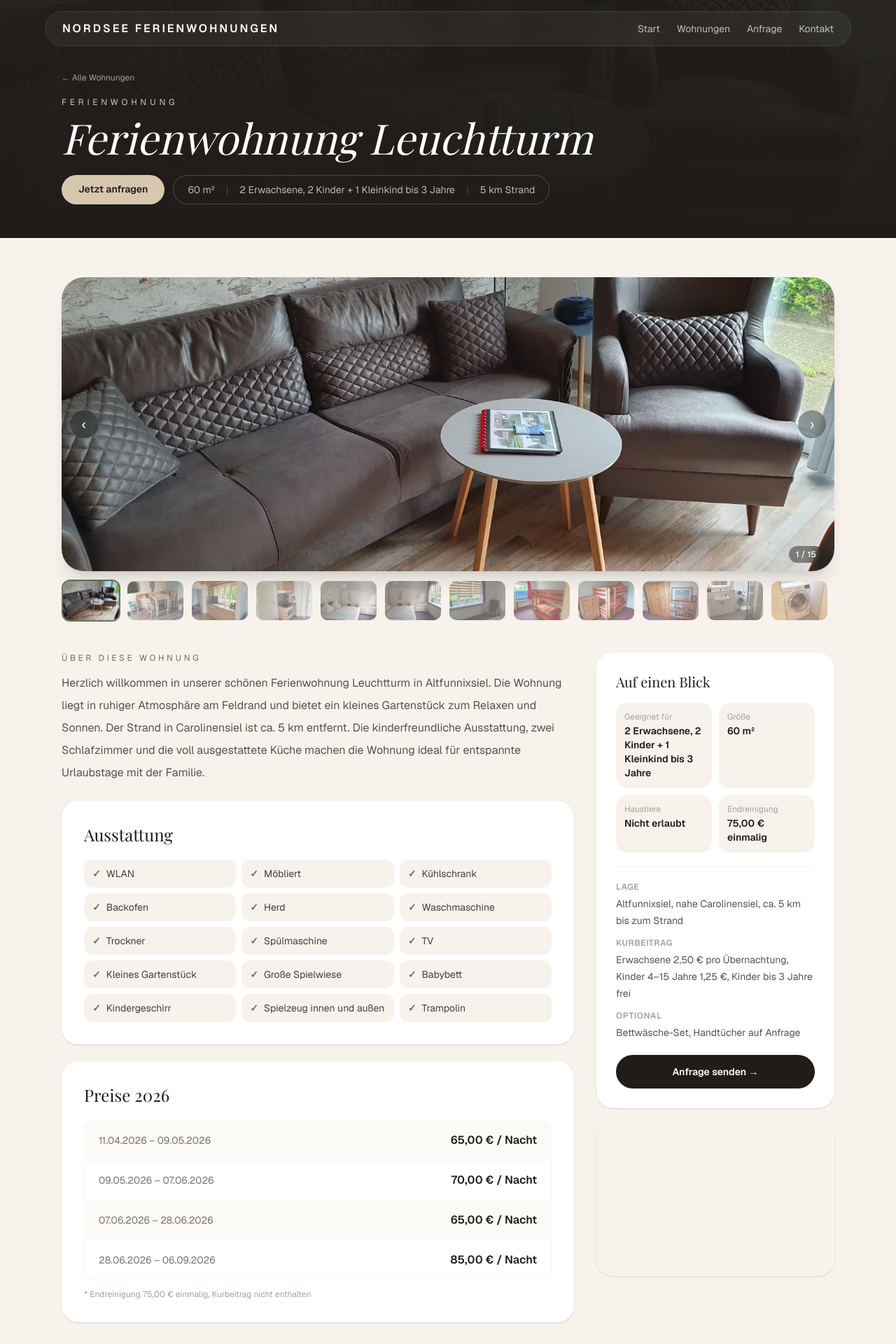
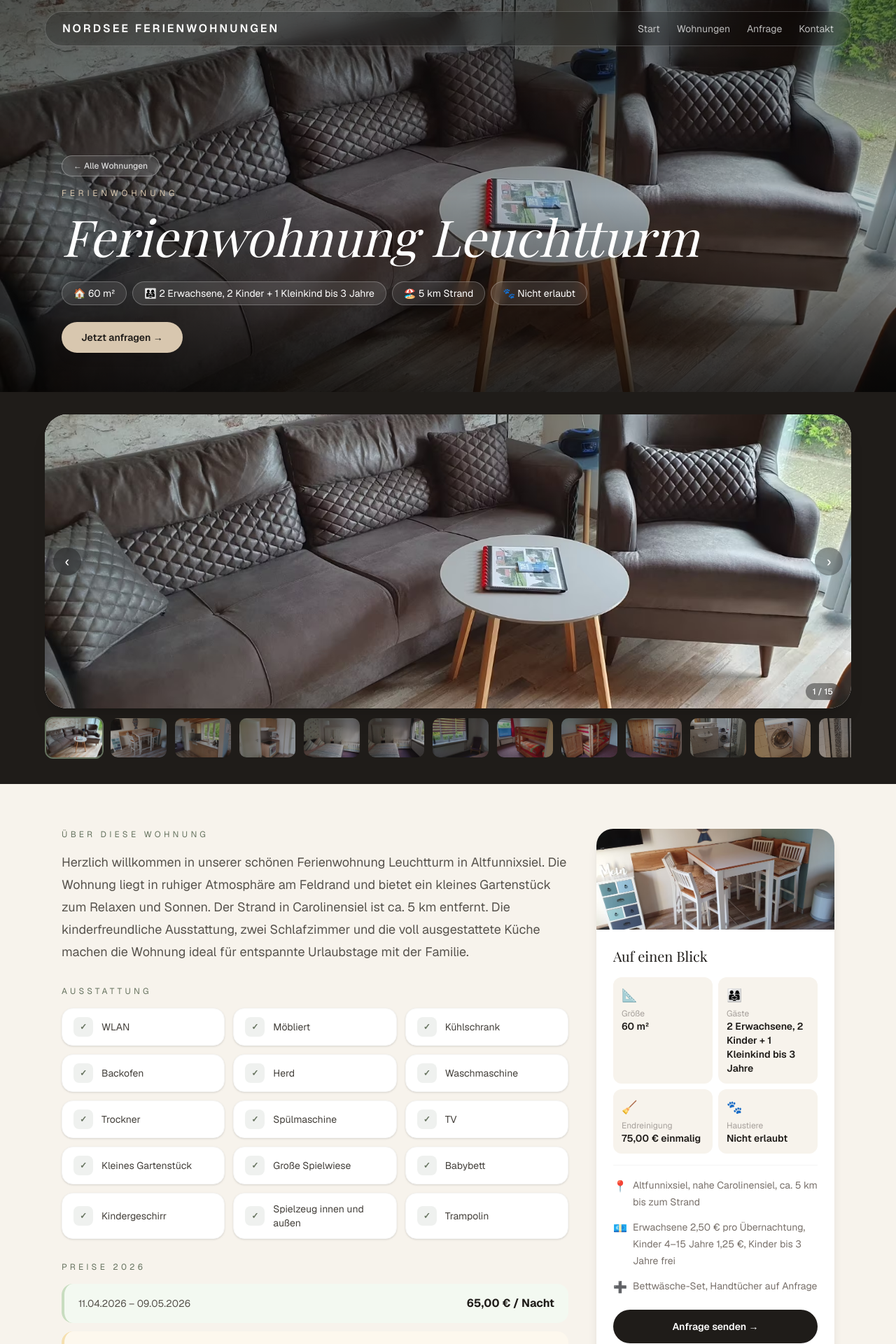
Before and after one commit to eileenbe09/ferienwohnung-nordsee, a Next.js app: page /wohnungen/leuchtturm in a window 1280 px wide. Shown: the top 1920 px of the page at 70% size. Built offline with nearby package versions, Linux system fonts and the light colour scheme; no server answers; the database is empty; grey boxes are pictures that could not be loaded; a web font is replaced by a local one.

Commit message:
Redesign apartment detail page: fullscreen hero, visual price cards, photo sidebar

```diff
--- a/app/wohnungen/[slug]/page.tsx
+++ b/app/wohnungen/[slug]/page.tsx
@@ -11,17 +11,14 @@ type PageProps = { params: Promise<{ slug: string }> };
 export default async function ApartmentDetailPage({ params }: PageProps) {
   const { slug } = await params;
 
-  // Statischer Fallback
   const staticApt = staticApartments.find((a) => a.slug === slug);
 
-  // Supabase-Daten versuchen
   const { data: apartment } = await supabase
     .from("apartments")
     .select("*")
     .eq("slug", slug)
     .single();
 
-  // Weder Supabase noch statisch → 404
   if (!apartment && !staticApt) notFound();
 
   const { data: dbImages } = await supabase
@@ -42,7 +39,6 @@ export default async function ApartmentDetailPage({ params }: PageProps) {
     .eq("apartment_id", apartment?.id ?? 0)
     .order("start_date", { ascending: true });
 
-  // Bilder: DB → lokale Gallery → lokales einzelnes Bild
   const galleryImages =
     dbImages && dbImages.length > 0
       ? dbImages.map((i) => i.image_url)
@@ -52,13 +48,11 @@ export default async function ApartmentDetailPage({ params }: PageProps) {
       ? [staticApt.image]
       : ["/images/hero1.avif"];
 
-  // Features: DB → statisch
   const features =
     dbFeatures && dbFeatures.length > 0
       ? dbFeatures.map((f) => ({ id: f.id, label: f.label }))
       : (staticApt?.features ?? []).map((label, i) => ({ id: i, label }));
 
-  // Preise: DB → statisch
   const prices =
     dbPrices && dbPrices.length > 0
       ? dbPrices
@@ -71,7 +65,6 @@ export default async function ApartmentDetailPage({ params }: PageProps) {
           price: p.price,
         }));
 
-  // Felder: DB > statisch
   const name = apartment?.name ?? staticApt?.name ?? "";
   const description = apartment?.description ?? staticApt?.description ?? "";
   const guests = apartment?.guests ?? staticApt?.guests ?? "";
@@ -86,166 +79,246 @@ export default async function ApartmentDetailPage({ params }: PageProps) {
     return new Intl.DateTimeFormat("de-DE").format(new Date(dateString));
   }
 
+  const highlights = [
+    { icon: "🏠", label: `${size} m²` },
+    { icon: "👨‍👩‍👧", label: guests },
+    { icon: "🏖️", label: "5 km Strand" },
+    { icon: "🐾", label: pets },
+  ];
+
   return (
     <>
-      {/* HEADER */}
-      <div className="relative overflow-hidden bg-[#1f1c19] text-white">
+      {/* ── FULLSCREEN HERO ─────────────────────────────────── */}
+      <div className="relative h-[70vh] min-h-[500px] overflow-hidden text-white">
         <div
-          className="absolute inset-0 bg-cover bg-center opacity-30"
+          className="absolute inset-0 bg-cover bg-center transition-transform duration-[8s] hover:scale-105"
           style={{ backgroundImage: `url('${galleryImages[0]}')` }}
         />
-        <div className="absolute inset-0 bg-gradient-to-b from-[#1f1c19]/80 to-[#1f1c19]" />
-        <div className="relative z-10">
-          <Navbar dark />
-          <div className="mx-auto max-w-6xl px-4 pb-12 pt-6 sm:px-6 sm:pt-8">
-            <Link href="/wohnungen" className="inline-flex items-center gap-1 text-xs text-stone-400 transition hover:text-white">
+        {/* Dunkler Verlauf von unten */}
+        <div className="absolute inset-0 bg-gradient-to-t from-black/80 via-black/20 to-black/50" />
+
+        <div className="relative z-10 flex h-full flex-col justify-between">
+          <Navbar transparent />
+
+          {/* Titel unten links */}
+          <div className="mx-auto w-full max-w-6xl px-4 pb-10 sm:px-6 sm:pb-14">
+            <Link
+              href="/wohnungen"
+              className="mb-4 inline-flex items-center gap-1.5 rounded-full border border-white/30 bg-white/10 px-4 py-1.5 text-xs font-medium text-white/80 backdrop-blur-sm transition hover:bg-white/20"
+            >
               ← Alle Wohnungen
             </Link>
-            <p className="mt-4 text-xs uppercase tracking-[0.4em] text-[#d8c7af]">Ferienwohnung</p>
-            <h1 className="mt-3 font-serif text-4xl italic sm:text-5xl lg:text-6xl">{name}</h1>
-            <div className="mt-6 flex flex-wrap gap-3">
-              <Link href="/anfrage"
-                className="rounded-full bg-[#d8c7af] px-6 py-2.5 text-sm font-semibold text-[#1f1c19] transition hover:bg-white">
-                Jetzt anfragen
+            <p className="text-xs uppercase tracking-[0.4em] text-[#d8c7af]">Ferienwohnung</p>
+            <h1 className="mt-2 font-serif text-5xl italic leading-tight sm:text-6xl lg:text-7xl">
+              {name}
+            </h1>
+
+            {/* Highlight-Pills */}
+            <div className="mt-5 flex flex-wrap gap-2">
+              {highlights.map(({ icon, label }) => (
+                <span
+                  key={label}
+                  className="flex items-center gap-1.5 rounded-full border border-white/25 bg-white/10 px-4 py-1.5 text-sm text-white backdrop-blur-sm"
+                >
+                  {icon} {label}
+                </span>
+              ))}
+            </div>
+
+            <div className="mt-6">
+              <Link
+                href="/anfrage"
+                className="inline-flex items-center gap-2 rounded-full bg-[#d8c7af] px-7 py-3 text-sm font-semibold text-[#1f1c19] shadow-lg transition hover:bg-white hover:scale-105"
+              >
+                Jetzt anfragen →
               </Link>
-              <div className="flex items-center gap-4 rounded-full border border-white/20 px-5 py-2.5 text-sm text-white/70">
-                <span>{size} m²</span>
-                <span className="text-white/20">|</span>
-                <span>{guests}</span>
-                <span className="text-white/20">|</span>
-                <span>5 km Strand</span>
-              </div>
             </div>
           </div>
         </div>
       </div>
 
-      {/* INHALT */}
-      <div className="bg-[#f7f3ec]">
-        <div className="mx-auto max-w-6xl px-4 py-10 sm:px-6 sm:py-14">
-
-          {/* Galerie */}
+      {/* ── GALERIE ─────────────────────────────────────────── */}
+      <div className="bg-[#1f1c19] px-4 py-8 sm:px-6">
+        <div className="mx-auto max-w-6xl">
           <ApartmentGallery images={galleryImages} name={name} />
-
-          {/* Beschreibung + Sidebar */}
-          <div className="mt-10 grid gap-8 lg:grid-cols-[1fr_340px] lg:items-start">
-            <div className="space-y-6">
-              <div>
-                <p className="text-xs uppercase tracking-[0.3em] text-[#66735f]">Über diese Wohnung</p>
-                <p className="mt-3 text-base leading-8 text-stone-600">{description}</p>
+        </div>
       </div>
 
-              {/* Ausstattung */}
-              <div className="rounded-3xl bg-white p-6 shadow-sm sm:p-8">
-                <h2 className="font-serif text-2xl text-[#1f1c19]">Ausstattung</h2>
-                <div className="mt-5 grid grid-cols-2 gap-2 sm:grid-cols-3">
+      {/* ── BESCHREIBUNG + SIDEBAR ──────────────────────────── */}
+      <div className="bg-[#f7f3ec]">
+        <div className="mx-auto max-w-6xl px-4 py-12 sm:px-6 sm:py-16">
+          <div className="grid gap-10 lg:grid-cols-[1fr_340px] lg:items-start">
+
+            {/* LINKE SPALTE */}
+            <div className="space-y-8">
+
+              {/* Beschreibung */}
+              <div>
+                <p className="text-xs uppercase tracking-[0.35em] text-[#66735f]">Über diese Wohnung</p>
+                <p className="mt-4 text-lg leading-8 text-stone-600">{description}</p>
+              </div>
+
+              {/* Ausstattung – Icon-Grid */}
+              <div>
+                <p className="text-xs uppercase tracking-[0.35em] text-[#66735f]">Ausstattung</p>
+                <div className="mt-4 grid grid-cols-2 gap-3 sm:grid-cols-3">
                   {features.map((f) => (
-                    <div key={f.id} className="flex items-center gap-2 rounded-xl bg-[#f7f3ec] px-3 py-2.5 text-sm text-stone-700">
-                      <span className="text-[#66735f] font-bold">✓</span>
-                      {f.label}
+                    <div
+                      key={f.id}
+                      className="flex items-center gap-3 rounded-2xl border border-stone-100 bg-white px-4 py-3 shadow-sm transition hover:border-[#66735f]/40 hover:shadow-md"
+                    >
+                      <span className="flex h-7 w-7 shrink-0 items-center justify-center rounded-lg bg-[#66735f]/10 text-xs font-bold text-[#66735f]">✓</span>
+                      <span className="text-sm text-stone-700">{f.label}</span>
                     </div>
                   ))}
                 </div>
               </div>
 
-              {/* Preise */}
-              <div className="rounded-3xl bg-white p-6 shadow-sm sm:p-8">
-                <h2 className="font-serif text-2xl text-[#1f1c19]">Preise 2026</h2>
-                <div className="mt-5 divide-y divide-stone-100 overflow-hidden rounded-2xl border border-stone-100">
-                  {prices.map((item, index) => (
-                    <div key={item.id}
-                      className={`flex items-center justify-between px-5 py-4 ${index % 2 === 0 ? "bg-[#f7f3ec]/40" : "bg-white"}`}>
-                      <p className="text-sm text-stone-500">
-                        {"label" in item && item.label
+              {/* Preise – visuell mit Saison-Farbe */}
+              <div>
+                <p className="text-xs uppercase tracking-[0.35em] text-[#66735f]">Preise 2026</p>
+                <div className="mt-4 space-y-3">
+                  {prices.map((item, index) => {
+                    const colors = [
+                      "border-l-[#c8ddc0] bg-[#f3f9f1]",
+                      "border-l-[#f5e0b0] bg-[#fdf8ee]",
+                      "border-l-[#f5c0a0] bg-[#fdf3ee]",
+                    ];
+                    const label =
+                      "label" in item && item.label
                         ? item.label
                         : item.start_date
-                          ? `${formatDate(item.start_date)} – ${formatDate(item.end_date)}`
-                          : ""}
-                      </p>
-                      <p className="font-semibold text-[#1f1c19]">
-                        {"price" in item && item.price
+                        ? `${formatDate(item.start_date)} – ${formatDate(item.end_date ?? "")}`
+                        : "";
+                    const priceStr =
+                      "price" in item && item.price
                         ? item.price
                         : item.price_per_night
                         ? `${new Intl.NumberFormat("de-DE", { style: "currency", currency: "EUR" }).format(Number(item.price_per_night))} / Nacht`
-                          : ""}
+                        : "";
+                    return (
+                      <div
+                        key={item.id}
+                        className={`flex items-center justify-between rounded-2xl border-l-4 px-5 py-4 ${colors[index % colors.length]}`}
+                      >
+                        <p className="text-sm text-stone-600">{label}</p>
+                        <p className="text-base font-bold text-[#1f1c19]">{priceStr}</p>
+                      </div>
+                    );
+                  })}
+                </div>
+                <p className="mt-3 text-xs text-stone-400">
+                  * Endreinigung 75,00 € einmalig · Kurbeitrag nicht enthalten
                 </p>
-                    </div>
-                  ))}
-                </div>
-                <p className="mt-3 text-xs text-stone-400">* Endreinigung 75,00 € einmalig, Kurbeitrag nicht enthalten</p>
               </div>
             </div>
 
-            {/* Sidebar */}
+            {/* RECHTE SPALTE – Sticky Sidebar */}
             <aside className="space-y-5 lg:sticky lg:top-6">
-              <div className="rounded-3xl bg-white p-6 shadow-sm sm:p-7">
+
+              {/* Buchungs-Card */}
+              <div className="overflow-hidden rounded-3xl bg-white shadow-lg">
+                {/* Header mit Bild */}
+                <div
+                  className="h-36 bg-cover bg-center"
+                  style={{ backgroundImage: `url('${galleryImages[1] ?? galleryImages[0]}')` }}
+                />
+                <div className="p-6">
                   <h2 className="font-serif text-xl text-[#1f1c19]">Auf einen Blick</h2>
-                <div className="mt-4 grid grid-cols-2 gap-2.5">
+
+                  <div className="mt-4 grid grid-cols-2 gap-2">
                     {[
-                    { label: "Geeignet für", value: guests },
-                    { label: "Größe", value: `${size} m²` },
-                    { label: "Haustiere", value: pets },
-                    { label: "Endreinigung", value: finalCleaning },
-                  ].map(({ label, value }) => (
-                    <div key={label} className="rounded-2xl bg-[#f7f3ec] px-3 py-3">
-                      <p className="text-xs text-stone-400">{label}</p>
-                      <p className="mt-0.5 text-sm font-semibold text-[#1f1c19]">{value}</p>
+                      { icon: "📐", label: "Größe", value: `${size} m²` },
+                      { icon: "👨‍👩‍👧", label: "Gäste", value: guests },
+                      { icon: "🧹", label: "Endreinigung", value: finalCleaning },
+                      { icon: "🐾", label: "Haustiere", value: pets },
+                    ].map(({ icon, label, value }) => (
+                      <div key={label} className="rounded-xl bg-[#f7f3ec] p-3">
+                        <p className="text-lg">{icon}</p>
+                        <p className="mt-1 text-xs text-stone-400">{label}</p>
+                        <p className="text-sm font-semibold text-[#1f1c19]">{value}</p>
                       </div>
                     ))}
                   </div>
 
-                <div className="mt-5 space-y-3 border-t border-stone-100 pt-5 text-sm">
-                  <div>
-                    <p className="text-xs font-semibold uppercase tracking-wider text-stone-400">Lage</p>
-                    <p className="mt-1 leading-6 text-stone-600">{location}</p>
+                  <div className="mt-4 space-y-3 border-t border-stone-100 pt-4 text-sm">
+                    <div className="flex items-start gap-2">
+                      <span className="mt-0.5 text-base">📍</span>
+                      <p className="text-stone-500 leading-6">{location}</p>
                     </div>
-                  <div>
-                    <p className="text-xs font-semibold uppercase tracking-wider text-stone-400">Kurbeitrag</p>
-                    <p className="mt-1 leading-6 text-stone-600">{spaTax}</p>
+                    <div className="flex items-start gap-2">
+                      <span className="mt-0.5 text-base">💶</span>
+                      <p className="text-stone-500 leading-6">{spaTax}</p>
                     </div>
                     {optionalAddons && (
-                    <div>
-                      <p className="text-xs font-semibold uppercase tracking-wider text-stone-400">Optional</p>
-                      <p className="mt-1 leading-6 text-stone-600">{optionalAddons}</p>
+                      <div className="flex items-start gap-2">
+                        <span className="mt-0.5 text-base">➕</span>
+                        <p className="text-stone-500 leading-6">{optionalAddons}</p>
                       </div>
                     )}
                   </div>
 
-                <Link href="/anfrage"
-                  className="mt-5 inline-flex w-full items-center justify-center rounded-full bg-[#1f1c19] px-6 py-3.5 text-sm font-semibold text-white transition hover:bg-[#66735f]">
+                  <Link
+                    href="/anfrage"
+                    className="mt-5 inline-flex w-full items-center justify-center rounded-full bg-[#1f1c19] py-3.5 text-sm font-semibold text-white transition hover:bg-[#66735f]"
+                  >
                     Anfrage senden →
                   </Link>
                 </div>
+              </div>
 
+              {/* Karte */}
               <div className="overflow-hidden rounded-3xl shadow-sm">
                 <iframe
                   src="https://www.google.com/maps?q=Altfunnixsiel,+Niedersachsen&output=embed"
-                  width="100%" height="220"
+                  width="100%"
+                  height="220"
                   style={{ border: 0, display: "block" }}
-                  loading="lazy" title="Karte"
+                  loading="lazy"
+                  title="Karte"
                 />
               </div>
             </aside>
           </div>
 
-          {/* Kalender */}
+          {/* ── KALENDER ──────────────────────────────────────── */}
           {staticApt && (
-            <div className="mt-8">
+            <div className="mt-10">
+              <p className="mb-4 text-xs uppercase tracking-[0.35em] text-[#66735f]">Belegung & Preissaisons</p>
               <AvailabilityCalendar prices={staticApt.prices} slug={slug} />
             </div>
           )}
 
-          {/* CTA */}
-          <div className="mt-10 rounded-3xl bg-[#1f1c19] p-8 text-center text-white sm:p-10">
+          {/* ── CTA BANNER ────────────────────────────────────── */}
+          <div className="relative mt-10 overflow-hidden rounded-3xl">
+            <div
+              className="absolute inset-0 bg-cover bg-center"
+              style={{ backgroundImage: `url('${galleryImages[2] ?? galleryImages[0]}')` }}
+            />
+            <div className="absolute inset-0 bg-[#1f1c19]/80" />
+            <div className="relative z-10 px-8 py-12 text-center text-white sm:px-12 sm:py-16">
               <p className="text-xs uppercase tracking-[0.4em] text-[#d8c7af]">Interesse geweckt?</p>
-            <h2 className="mt-3 font-serif text-2xl italic sm:text-3xl">
+              <h2 className="mt-3 font-serif text-3xl italic sm:text-4xl">
                 Wir freuen uns auf deine Anfrage.
               </h2>
-            <p className="mt-2 text-stone-400">Schnelle und persönliche Antwort garantiert.</p>
-            <Link href="/anfrage"
-              className="mt-6 inline-flex items-center rounded-full bg-[#d8c7af] px-8 py-3.5 text-sm font-semibold text-[#1f1c19] transition hover:bg-white">
+              <p className="mt-3 text-stone-300">
+                Schnelle und persönliche Antwort garantiert.
+              </p>
+              <div className="mt-7 flex flex-wrap justify-center gap-4">
+                <Link
+                  href="/anfrage"
+                  className="rounded-full bg-[#d8c7af] px-8 py-3.5 text-sm font-semibold text-[#1f1c19] transition hover:bg-white"
+                >
                   Jetzt anfragen →
                 </Link>
+                <Link
+                  href="/wohnungen"
+                  className="rounded-full border border-white/40 bg-white/10 px-8 py-3.5 text-sm font-semibold text-white backdrop-blur-sm transition hover:bg-white/20"
+                >
+                  Andere Wohnung ansehen
+                </Link>
+              </div>
+            </div>
           </div>
         </div>
       </div>
```
Lines whose indentation alone changed are shown as unchanged.
